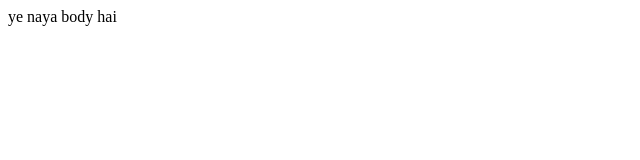
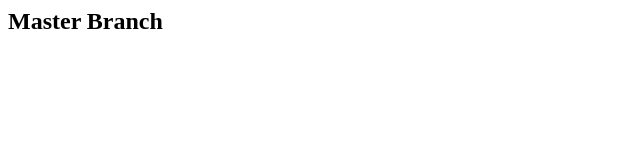
Before and after one commit to prateekDazz/TestRepo, a plain HTML site: page index.html in a window 1280 px wide. Shown: the whole page, without its empty margins (0-640 px from the left). Drawn offline with Linux system fonts and the light colour scheme.

Commit message:
latest master commit 1

```diff
--- a/index.html
+++ b/index.html
@@ -1,3 +1,3 @@
 <html>
 <head></head>
-<body> ye naya body hai</body></html>
+<body><h2>Master Branch</h2></body></html>
```
